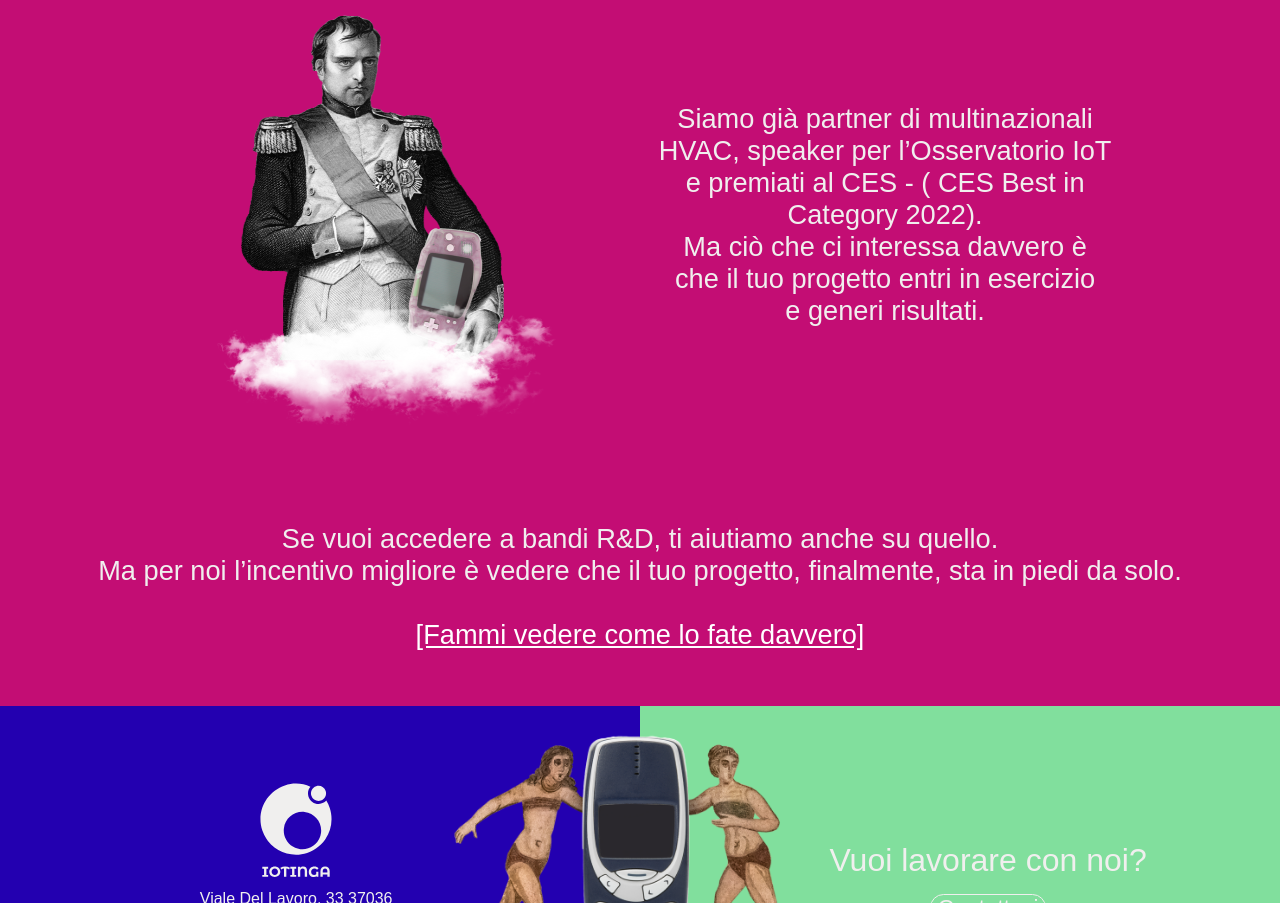
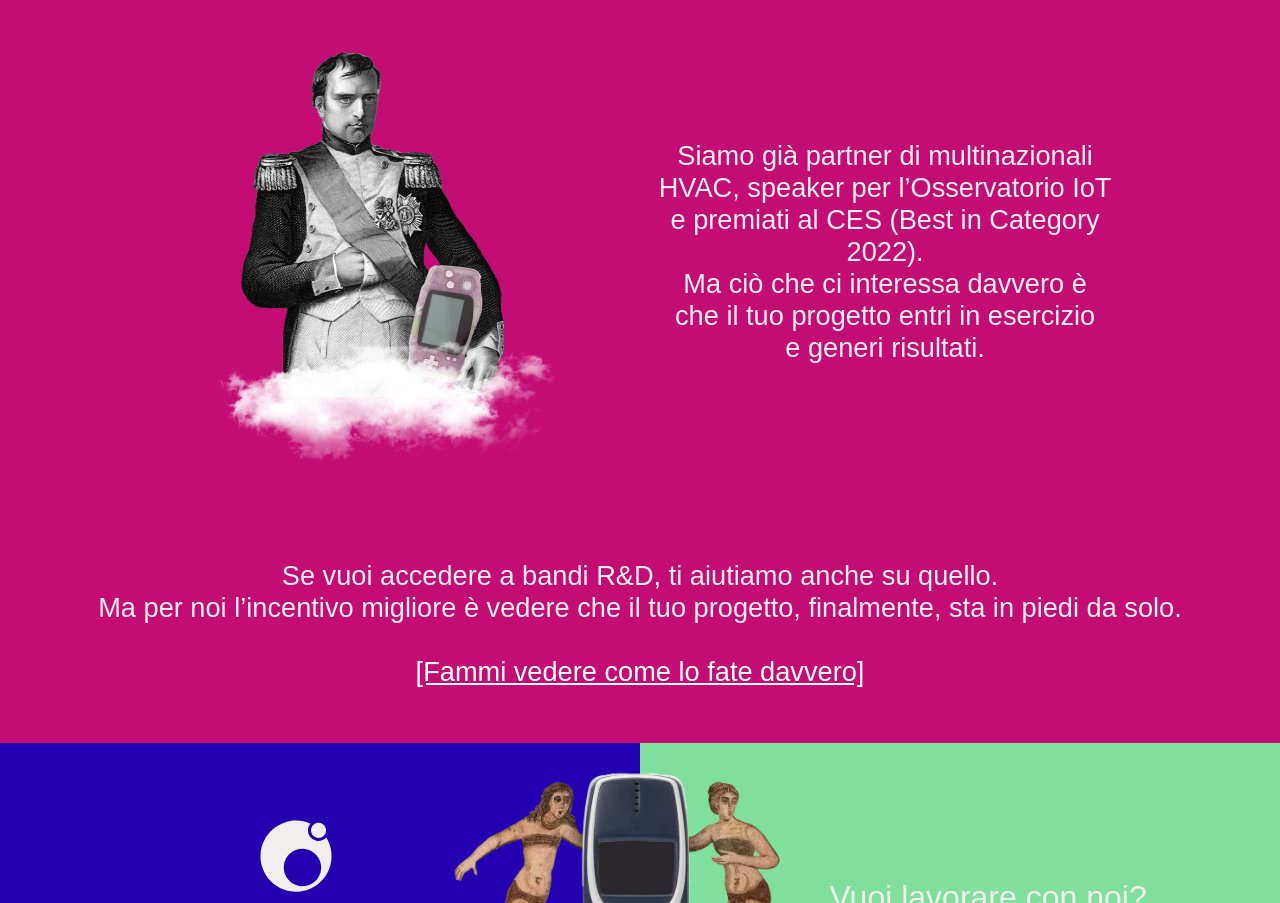
Before and after one commit to iotinga/iotinga.github.io, a plain HTML site: page index.html in a window 1280 px wide. Shown: the part 4751-5654 px from the top of the page. Drawn offline with Linux system fonts and the light colour scheme; a web font is replaced by a local one.

Commit message:
fix some other line break

```diff
--- a/index.html
+++ b/index.html
@@ -222,8 +222,8 @@
                 <div class="section-content">
                     <div class="magenta-section-header">
                         <h1>Cosa succede quando ci scegli</h1>
-                        <p class="spacer">Ogni mese vediamo aziende con idee ottime bloccate da<br>fornitori incerti, bug continui o cloud che non tiene.<br>Noi interveniamo per sbloccare tutto: mettiamo ordine,<br>progettiamo ciò che serve e lo realizziamo per davvero.<br/><br/>Il nostro lavoro non inizia con una slide,<br>ma con uno scambio tecnico serio.</br>Capire cosa serve davvero.<br>Eliminare sprechi. Collegare la visione con un piano concreto a 6 mesi.</p>
-                        <p class="smaller">Progettiamo firmware, elettronica e app. Costruiamo il cloud.<br>E facciamo in modo che parlino tra loro in modo stabile, documentato e pronto per scalare.<br>Così non ti ritrovi a cambiare stack a progetto avviato.</p>
+                        <p class="spacer">Ogni mese vediamo aziende con idee ottime bloccate da<br>fornitori incerti, bug continui o cloud che non tiene.<br>Noi interveniamo per sbloccare tutto: mettiamo ordine,<br>progettiamo ciò che serve e lo realizziamo per davvero.<br/><br/>Il nostro lavoro non inizia con una slide,<br>ma con uno scambio tecnico serio.</br>Capire cosa serve davvero.<br>Eliminare sprechi.<br>Collegare la visione con un piano concreto a 6 mesi.</p>
+                        <p class="smaller">Progettiamo firmware, elettronica e app. Costruiamo il cloud.<br>E facciamo in modo che parlino tra loro in modo stabile,<br>documentato e pronto per scalare.<br>Così non ti ritrovi a cambiare stack a progetto avviato.</p>
                     </div>
                     <div class="magenta-section-row">
                         <div class="img-column olivetti" mobile-enable>
@@ -241,7 +241,7 @@
                             <img src="assets/img/how/napoleone.png">
                         </div>
                         <div class="text-column">
-                            <p>Siamo già partner di multinazionali<br>HVAC, speaker per l’Osservatorio IoT<br>e premiati al CES - ( CES Best in Category 2022).<br>Ma ciò che ci interessa davvero è<br>che il tuo progetto entri in esercizio<br>e generi risultati.</p>
+                            <p>Siamo già partner di multinazionali<br>HVAC, speaker per l’Osservatorio IoT<br>e premiati al CES (Best in Category 2022).<br>Ma ciò che ci interessa davvero è<br>che il tuo progetto entri in esercizio<br>e generi risultati.</p>
                         </div>
                     </div>
                 </div>
```
